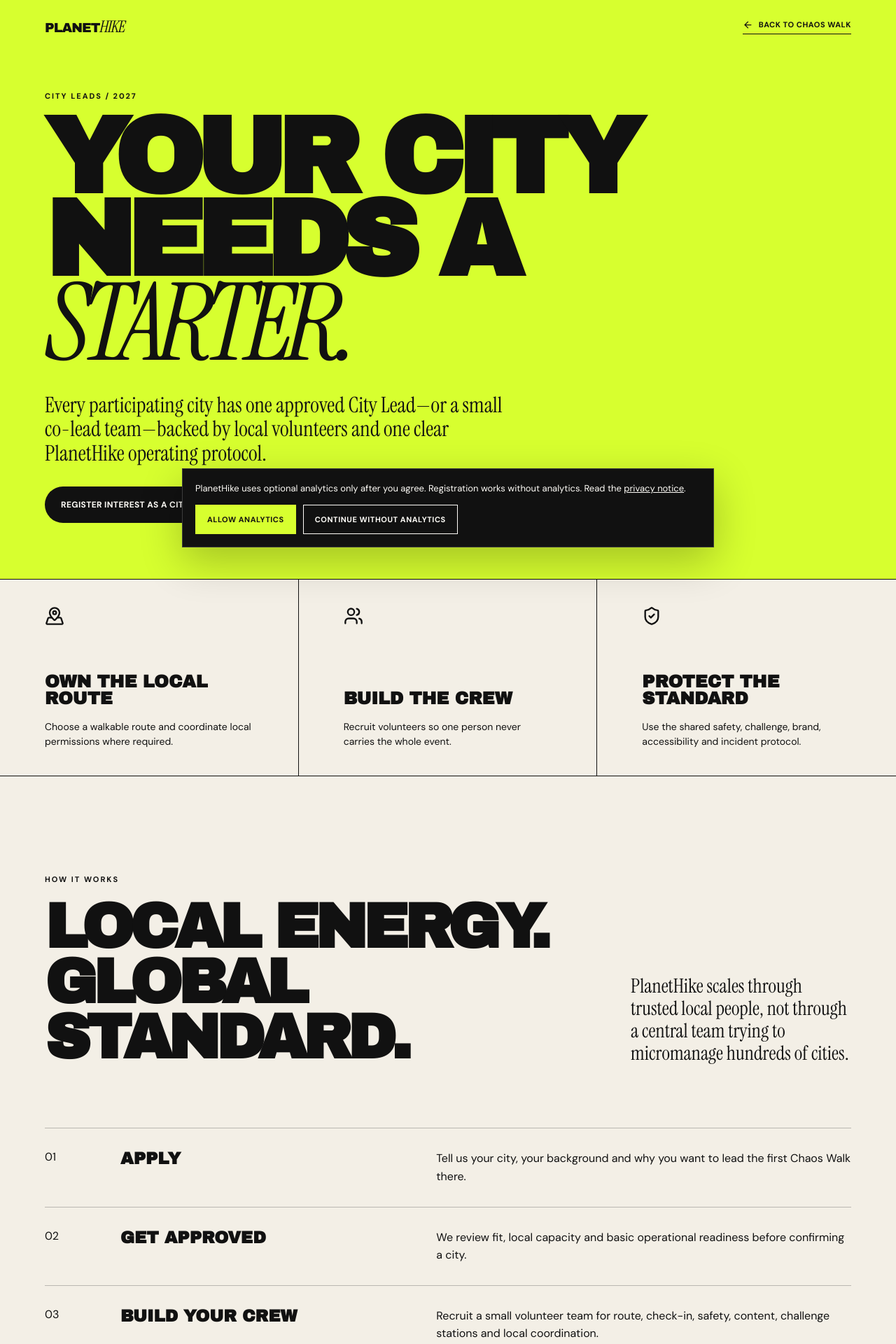
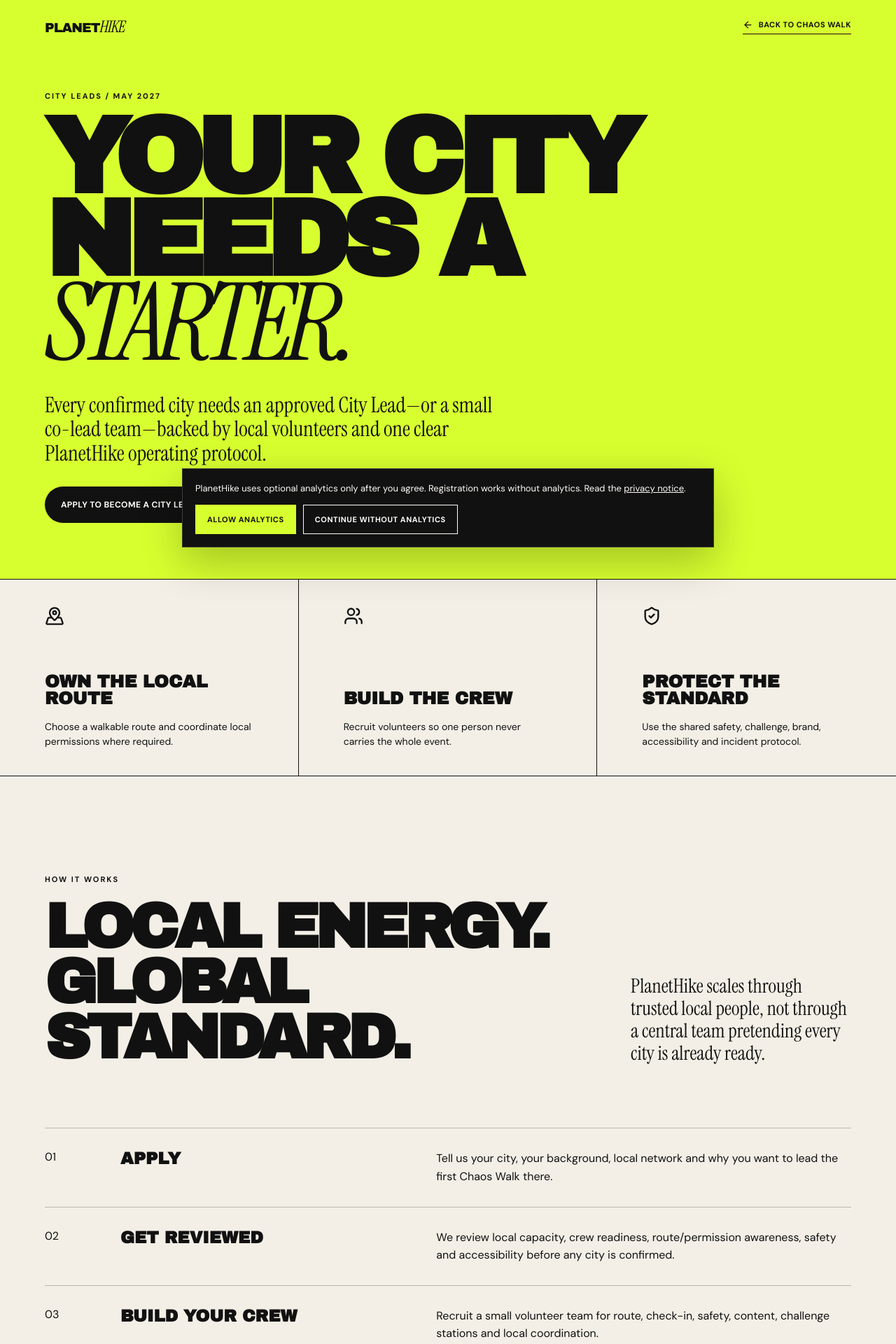
Before and after one commit to unikmo/planethike, a Next.js app: page /city-leads in a window 1280 px wide. Shown: the top 1920 px of the page at 70% size. Built offline with nearby package versions, Linux system fonts and the light colour scheme; no server answers.

Commit message:
Route City Lead interest into a real qualification funnel

```diff
--- a/app/city-leads/page.tsx
+++ b/app/city-leads/page.tsx
@@ -1,11 +1,11 @@
 import { ArrowLeft, ArrowRight, CheckCircle2, MapPinned, ShieldCheck, Users } from 'lucide-react';
 
 const steps = [
-  ['01', 'Apply', 'Tell us your city, your background and why you want to lead the first Chaos Walk there.'],
-  ['02', 'Get approved', 'We review fit, local capacity and basic operational readiness before confirming a city.'],
+  ['01', 'Apply', 'Tell us your city, your background, local network and why you want to lead the first Chaos Walk there.'],
+  ['02', 'Get reviewed', 'We review local capacity, crew readiness, route/permission awareness, safety and accessibility before any city is confirmed.'],
   ['03', 'Build your crew', 'Recruit a small volunteer team for route, check-in, safety, content, challenge stations and local coordination.'],
   ['04', 'Run the protocol', 'Use the PlanetHike playbook for route planning, permits, safety, accessibility, brand, Chaos Drops and event-day execution.'],
-  ['05', 'Create the moment', 'Lead your city through the same signature rituals while keeping the local experience unmistakably yours.'],
+  ['05', 'Confirm the city', 'A city moves from interest to confirmed only when the local operating facts and launch information are ready to publish.'],
 ];
 
 export default function CityLeadsPage() {
@@ -18,10 +18,10 @@ export default function CityLeadsPage() {
 
       <section className="subHero cityLeadHero">
         <div className="subHeroInner">
-          <p className="sectionKicker">CITY LEADS / 2027</p>
+          <p className="sectionKicker">CITY LEADS / MAY 2027</p>
           <h1>YOUR CITY<br/>NEEDS A<br/><em>STARTER.</em></h1>
-          <p className="subLead">Every participating city has one approved City Lead—or a small co-lead team—backed by local volunteers and one clear PlanetHike operating protocol.</p>
-          <a className="button buttonDark" href="/#join">Register interest as a City Lead <ArrowRight size={18}/></a>
+          <p className="subLead">Every confirmed city needs an approved City Lead—or a small co-lead team—backed by local volunteers and one clear PlanetHike operating protocol.</p>
+          <a className="button buttonDark" href="/city-leads/apply">Apply to become a City Lead <ArrowRight size={18}/></a>
         </div>
       </section>
 
@@ -35,7 +35,7 @@ export default function CityLeadsPage() {
         <div className="sectionKicker">HOW IT WORKS</div>
         <div className="processIntro">
           <h2>LOCAL ENERGY.<br/>GLOBAL STANDARD.</h2>
-          <p>PlanetHike scales through trusted local people, not through a central team trying to micromanage hundreds of cities.</p>
+          <p>PlanetHike scales through trusted local people, not through a central team pretending every city is already ready.</p>
         </div>
         <div className="processList">
           {steps.map(([n,title,text]) => (
@@ -61,10 +61,10 @@ export default function CityLeadsPage() {
       </section>
 
       <section className="leadCta">
-        <p>MAY 2027 / EDITION 001</p>
-        <h2>PUT YOUR CITY<br/>ON THE MAP.</h2>
-        <a className="button buttonDark" href="/#join">I want to lead my city <ArrowRight size={18}/></a>
-        <small>Select “Lead my city” in pre-registration. Approved applicants receive the onboarding sequence, volunteer roles and operating protocol.</small>
+        <p>MAY 2027 / CITY APPLICATIONS OPEN</p>
+        <h2>PUT YOUR CITY<br/>IN THE RUNNING.</h2>
+        <a className="button buttonDark" href="/city-leads/apply">Start the City Lead application <ArrowRight size={18}/></a>
+        <small>Applying does not confirm a city. PlanetHike reviews local readiness before publishing an event as confirmed.</small>
       </section>
     </main>
   );
```
